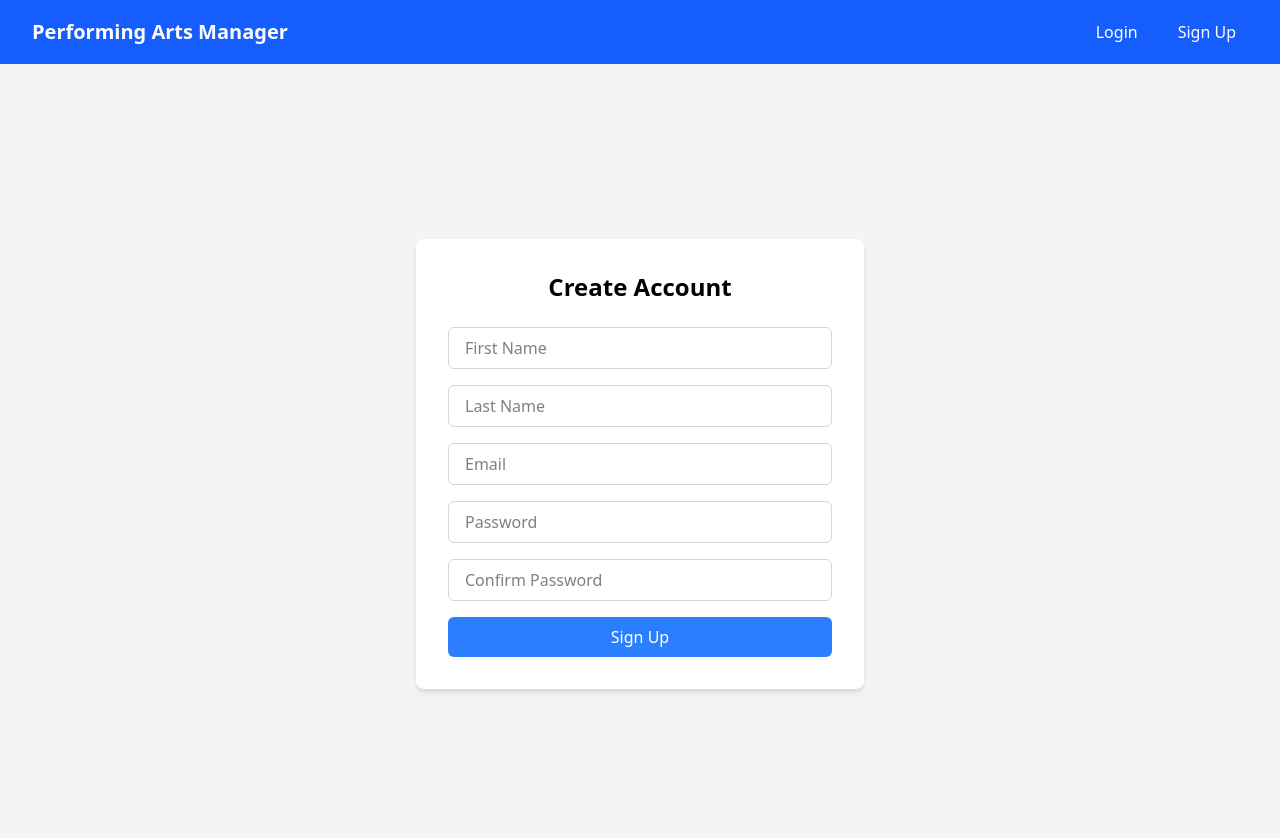
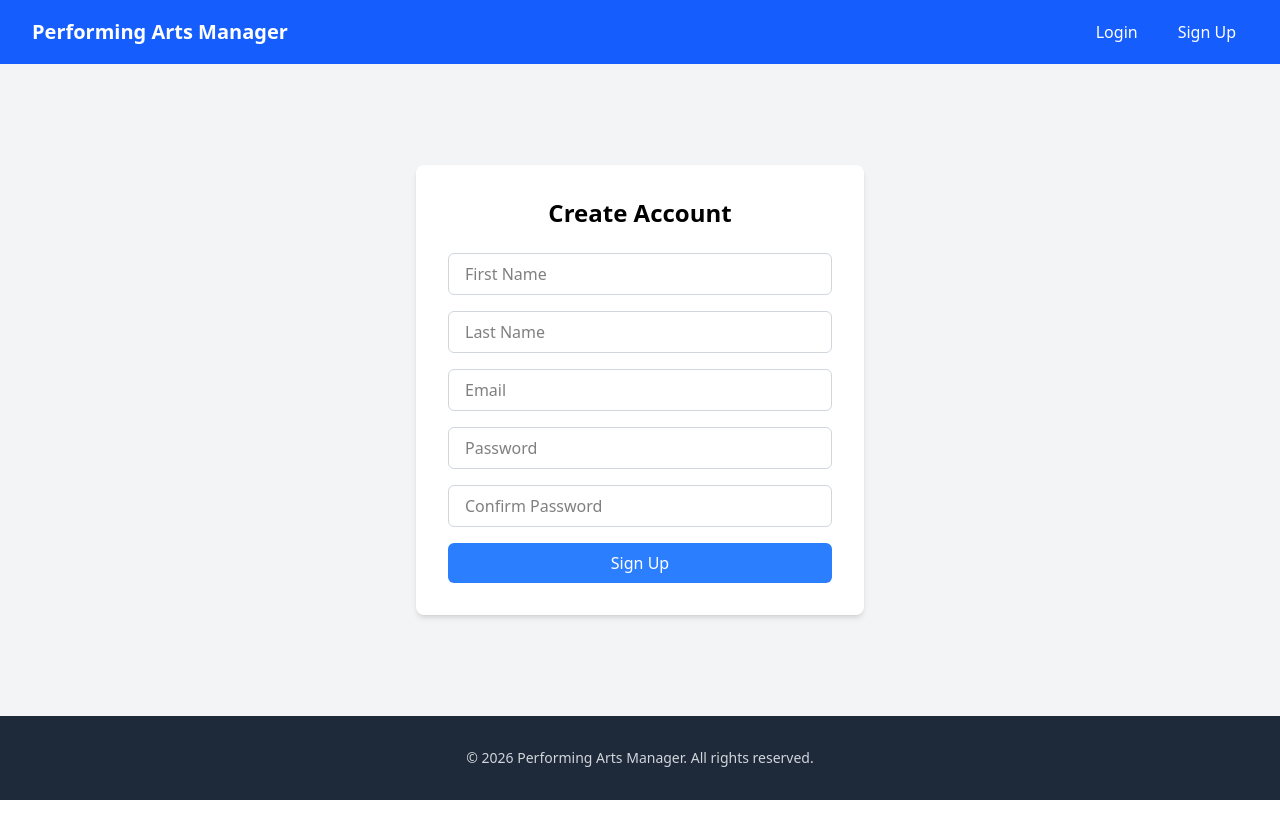
Before and after one commit to Mindstormman06/performing-arts-manager, a React (Vite) app in the folder client/: page /signup in a window 1280 px wide. Shown: the top 838 px of the page. After the commit the page ends 800 px from the top, so only its background shows below. Built offline with nearby package versions, Linux system fonts and the light colour scheme.

Commit message:
Fixed styling

```diff
--- a/client/src/App.jsx
+++ b/client/src/App.jsx
@@ -1,4 +1,4 @@
-import { BrowserRouter as Router, Routes, Route, Link } from 'react-router-dom';
+import { BrowserRouter as Router, Routes, Route, Link, useLocation } from 'react-router-dom';
 import SignupPage from './pages/Signup.jsx';
 import LoginPage from './pages/Login.jsx';
 import OrgDashboard from './pages/OrgDashboard.jsx';
@@ -9,8 +9,14 @@ import './assets/styles.css';
 
 function App() {
   const { token, logout } = useAuth();
+  const location = useLocation();
+
+  // Check if current route should be centered (login/signup)
+  const shouldCenter = location.pathname === '/login' || location.pathname === '/signup';
+
   return (
-    <>
+    <div className="min-h-screen flex flex-col">
+      {/* Navbar */}
       <nav className="bg-blue-600 text-white shadow-lg">
         <div className="max-w-7xl mx-auto px-4 sm:px-6 lg:px-8">
           <div className="flex justify-between h-16">
@@ -39,6 +45,8 @@ function App() {
         </div>
       </nav>
 
+      {/* Main Content */}
+      <main className={`flex-1 bg-gray-100 ${shouldCenter ? 'flex items-center justify-center' : ''}`}>
         <Routes>
           <Route path="/login" element={<LoginPage />} />
           <Route path="/signup" element={<SignupPage />} />
@@ -60,7 +68,19 @@ function App() {
             }
           />
         </Routes>
-    </>
+      </main>
+
+      {/* Footer */}
+      <footer className="bg-gray-800 text-white">
+        <div className="max-w-7xl mx-auto px-4 sm:px-6 lg:px-8 py-4">
+          <div className="border-gray-700 mt-4 mb-4 text-center">
+            <p className="text-gray-300 text-sm">
+              © 2026 Performing Arts Manager. All rights reserved.
+            </p>
+          </div>
+        </div>
+      </footer>
+    </div>
   );
 }
 
--- a/client/src/pages/Login.jsx
+++ b/client/src/pages/Login.jsx
@@ -24,8 +24,8 @@ export default function LoginPage() {
     };
 
     return (
-        <div className="min-h-screen flex items-center justify-center bg-gray-100">
-            <div className="bg-white p-8 rounded-lg shadow-md w-full max-w-md">
+        <div className="w-full max-w-md">
+            <div className="bg-white p-8 rounded-lg shadow-md">
                 <h2 className="text-2xl font-bold text-center mb-6">Login</h2>
                 {error && <p className="text-red-500 text-center mb-4">{error}</p>}
                 <form onSubmit={handleSubmit} className="space-y-4">
--- a/client/src/pages/OrgDashboard.jsx
+++ b/client/src/pages/OrgDashboard.jsx
@@ -88,7 +88,7 @@ export default function OrgDashboard() {
     const pendingInvites = organizations.filter(o => o.status === 'pending');
 
     return (
-        <div className="min-h-screen bg-gray-100 py-8">
+        <div className="py-8">
             <CreateOrgModal
                 isOpen={isModalOpen}
                 onClose={() => setIsModalOpen(false)}
--- a/client/src/pages/Signup.jsx
+++ b/client/src/pages/Signup.jsx
@@ -34,8 +34,8 @@ export default function SignupPage() {
     };
 
     return (
-        <div className="min-h-screen flex items-center justify-center bg-gray-100">
-            <div className="bg-white p-8 rounded-lg shadow-md w-full max-w-md">
+        <div className="w-full max-w-md">
+            <div className="bg-white p-8 rounded-lg shadow-md">
                 <h2 className="text-2xl font-bold text-center mb-6">Create Account</h2>
                 {error && <p className="text-red-500 text-center mb-4">{error}</p>}
                 <form onSubmit={handleSubmit} className="space-y-4">
```
Lines whose indentation alone changed are shown as unchanged.
